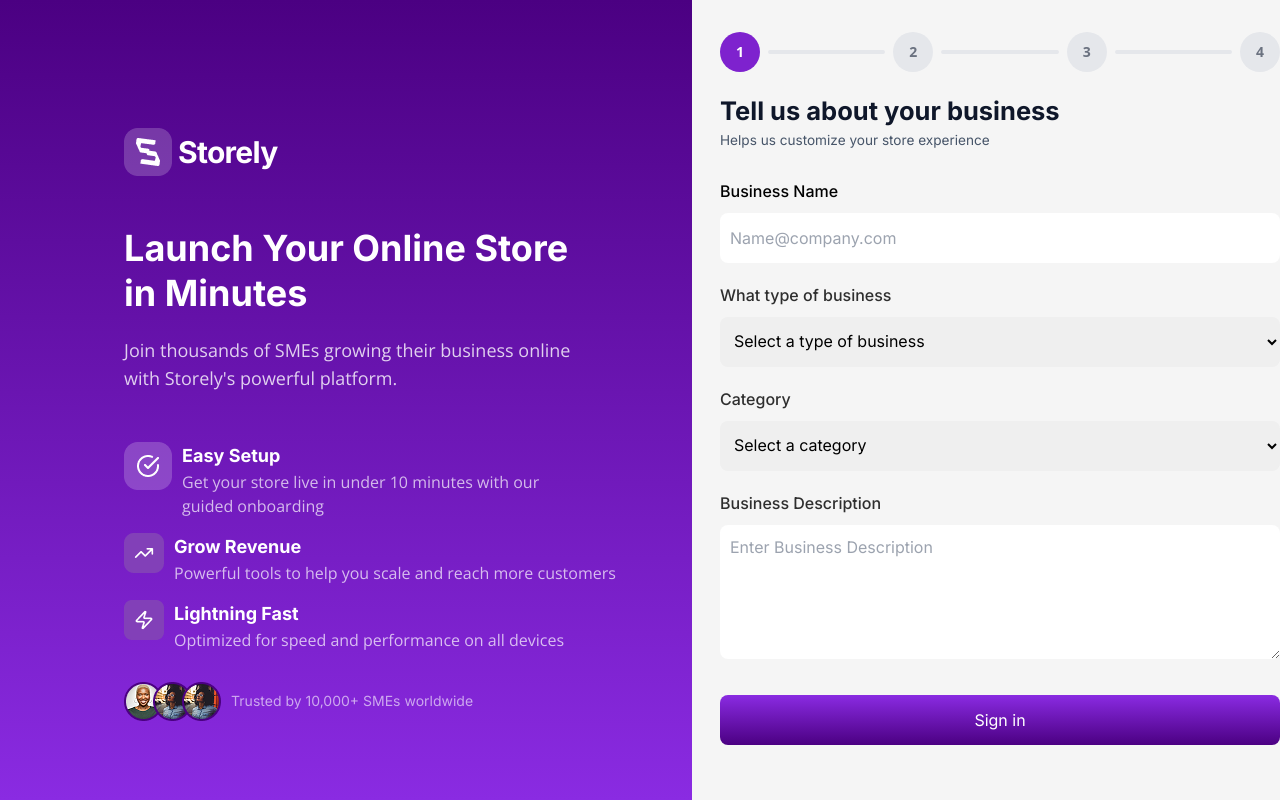
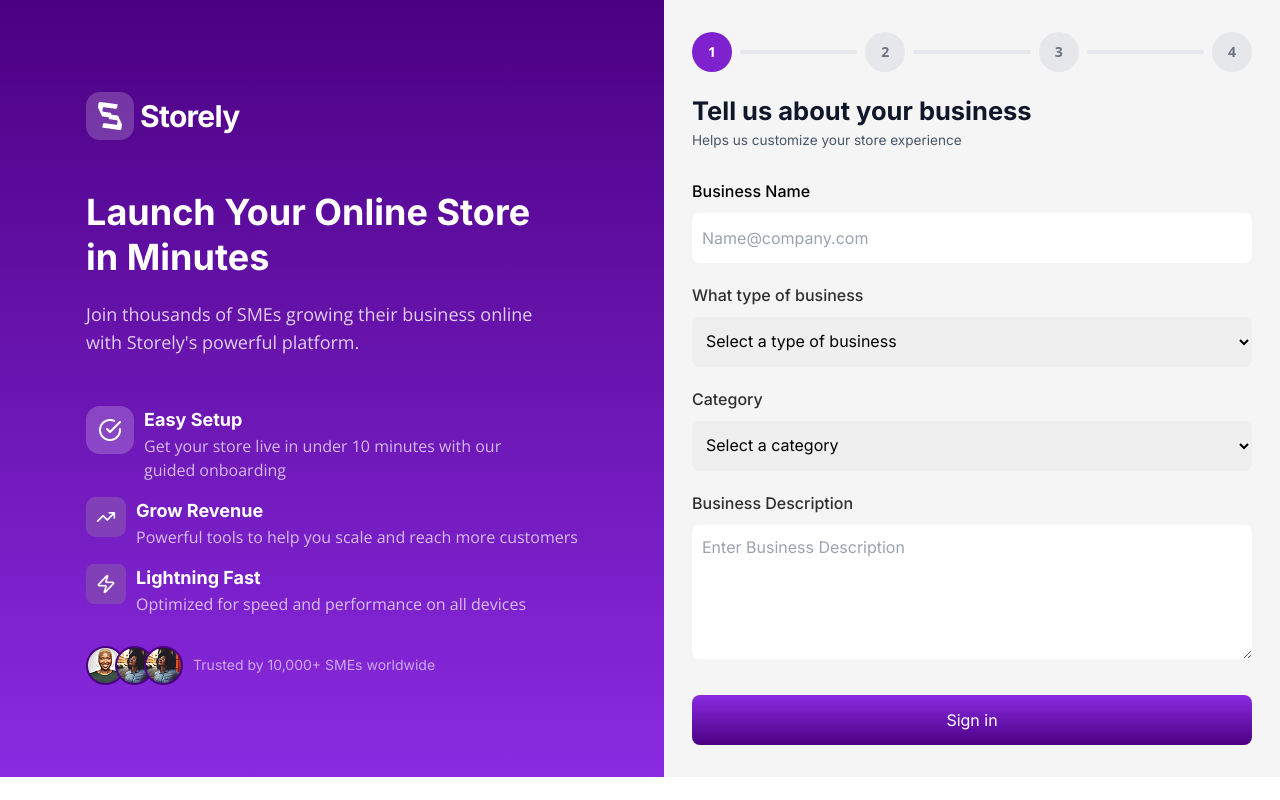
Before and after one commit to elevouthlabs/storely-frontend, a React (Vite) app: page /register-business in a window 1280 px wide. Built offline with nearby package versions, Linux system fonts and the light colour scheme; a web font is replaced by a local one.

Commit message:
fixed api route issue

```diff
--- a/src/api/axios.js
+++ b/src/api/axios.js
@@ -1,7 +1,7 @@
 import axios from "axios";
 
 axios.defaults.baseURL = "https://storely-production.up.railway.app/api/v1";
-axios.defaults.baseURL = "http://localhost:5000/api/v1";
+// axios.defaults.baseURL = "http://localhost:5000/api/v1";
 
 axios.interceptors.request.use(async (config) => {
   const token = localStorage.getItem("storelyToken");
--- a/src/components/Sidebar/Sidebar.jsx
+++ b/src/components/Sidebar/Sidebar.jsx
@@ -7,7 +7,7 @@ import avatar from "../../assets/avatar.png";
 
 const Sidebar = () => {
   return (
-    <div className=" w-full hidden lg:flex h-[100vh] bg-gradient-to-b from-[#4B0082] to-[#8A2BE2] flex-col justify-center items-center pt-12 pl-12 2xl:max-w-[550px] 2xl:max-h-[770px]">
+    <div className=" w-full hidden lg:flex h-auto bg-gradient-to-b from-[#4B0082] to-[#8A2BE2] flex-col justify-center items-center  px-8 2xl:max-w-[550px] 2xl:max-h-[770px]">
       <div className="flex flex-col gap-[30px]">
         <div className="flex gap-[6px]">
           <div>
--- a/src/layouts/auth_layout.tsx
+++ b/src/layouts/auth_layout.tsx
@@ -5,7 +5,7 @@ export default function AuthLayout() {
   return (
     <>
       <main className=" flex items-center justify-center h-[100vh] w-full 2xl:mx-auto">
-        <div className="flex items-center justify-center w-full 2xl:border   2xl:rounded-[30px]  md:overflow-hidden 2xl:w-fit 2xl:shadow-lg ">
+        <div className="flex items-center justify-center w-full 2xl:border 2xl:rounded-[30px] md:overflow-hidden 2xl:w-fit 2xl:shadow-lg ">
           <Sidebar />
           <Outlet />
         </div>
--- a/src/pages/RegisterBusiness/AboutBusiness.jsx
+++ b/src/pages/RegisterBusiness/AboutBusiness.jsx
@@ -3,14 +3,16 @@ import Sidebar from "../../components/Sidebar/Sidebar";
 import Buttons from "../../components/ui/Buttons";
 import StepLoader from "../../components/ui/StepLoader";
 import { useNavigate } from "react-router-dom";
+import toast, { Toaster } from "react-hot-toast";
 
 const AboutBusiness = ({ form, setForm, next }) => {
   const Navigate = useNavigate();
 
   return (
-    <div className="flex h-auto bg-[#F5F5F5]">
+    // <div className="flex justify-center items-center h-screen max-w-7xl m-auto">
+    <div className="flex justify-center h-auto bg-[#F5F5F5]">
       <Sidebar />
-      <div className="w-1/2 my-[32px] ml-[28px]">
+      <div className=" my-[32px] mx-[28px]">
         {/* Step Loader */}
         <StepLoader currentStep={1} totalSteps={4} />
         {/* Step Loader end */}
@@ -92,6 +94,7 @@ const AboutBusiness = ({ form, setForm, next }) => {
         </div>
       </div>
     </div>
+    // </div>
   );
 };
 
--- a/src/pages/RegisterBusiness/Contact.jsx
+++ b/src/pages/RegisterBusiness/Contact.jsx
@@ -5,12 +5,17 @@ import StepLoader from "../../components/ui/StepLoader";
 import { useNavigate } from "react-router-dom";
 import upload from "../../assets/Container.svg";
 import { BusinessRequests } from "../../api/axios";
+import toast, { Toaster } from "react-hot-toast";
+
 const Contact = ({ form, setForm, back }) => {
   const Navigate = useNavigate();
   const [error, setError] = useState("");
 
   const handleSubmit = async (e) => {
     e.preventDefault();
+
+    const toastId = toast.loading("Reegistering your business...");
+
     const body = new FormData();
     body.append("name", form.name);
     body.append("category", form.category);
@@ -20,10 +25,20 @@ const Contact = ({ form, setForm, back }) => {
     body.append("logo", form.logo);
     try {
       const response = await BusinessRequests.createBusiness(body);
+      toast.success("Business Registered Successfully!", { id: toastId });
+
       console.log(response);
       Navigate("/addItem");
     } catch (err) {
       console.log(err);
+      if (err?.response?.status >= 500) {
+        toast.error("Server error. Please try again later.", { id: toastId });
+        return;
+      }
+      console.log(err);
+      const message =
+        err?.response?.data?.message || "Invalid inputs, try again.";
+      toast.error(message, { id: toastId });
     }
   };
 
@@ -50,9 +65,9 @@ const Contact = ({ form, setForm, back }) => {
   };
 
   return (
-    <div className="flex h-auto bg-[#F5F5F5]">
+    <div className="flex justify-center h-auto bg-[#F5F5F5]">
       <Sidebar />
-      <div className="w-1/2 my-[32px] ml-[28px]">
+      <div className=" my-[32px] mx-[28px]">
         {/* Step Loader */}
         <StepLoader currentStep={2} totalSteps={4} />
         {/* Step Loader end */}
--- a/src/pages/auth/Login.jsx
+++ b/src/pages/auth/Login.jsx
@@ -66,7 +66,7 @@ const Login = () => {
       setUser(userResponse.data);
       navigate("/auth/register-business");
     } catch (err) {
-      if (err?.response.status >= 500) {
+      if (err?.response?.status >= 500) {
         toast.error("Server error. Please try again later.", { id: toastId });
         return;
       }
```
